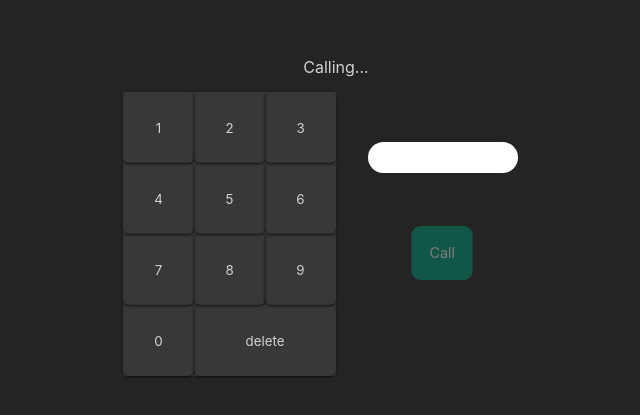
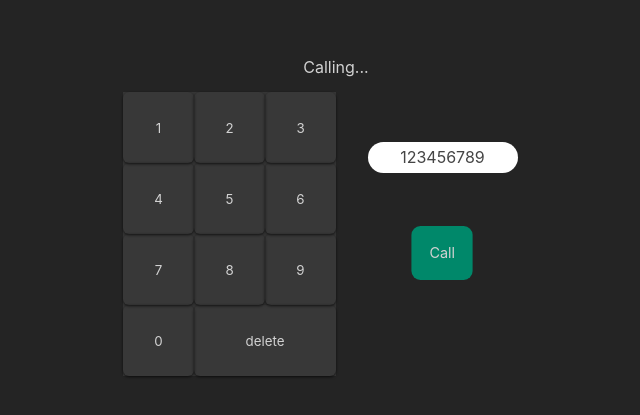
Before and after one commit to pauIbanez/W4CH3-pau-ibanez-phone, a React (Create React App) app: page / in a window 1280 px wide. Shown: the part 191-606 px from the top of the page, without its empty margins (304-944 px from the left). Built offline with nearby package versions, Linux system fonts and the light colour scheme.

Commit message:
Added logic for callAvailable

```diff
--- a/src/components/GlobalContextProvider/GlobalContextProvider.js
+++ b/src/components/GlobalContextProvider/GlobalContextProvider.js
@@ -4,7 +4,7 @@ import globalContext from "../../contexts/globalContext";
 const GlobalContextProvider = ({ children }) => {
   const contextValue = {};
 
-  const [number, setNumber] = useState("");
+  const [number, setNumber] = useState(123456789);
   const [callAvailable, setCallAvailable] = useState(false);
   const [calling, setCalling] = useState(false);
 
@@ -17,6 +17,14 @@ const GlobalContextProvider = ({ children }) => {
       setCalling(true);
     }
   };
+
+  useEffect(() => {
+    if (number.toString().length === 9) {
+      setCallAvailable(true);
+    } else {
+      setCallAvailable(false);
+    }
+  }, [calling, number]);
 
   contextValue.callAvailable = callAvailable;
   contextValue.number = { number, setNumber };
```
